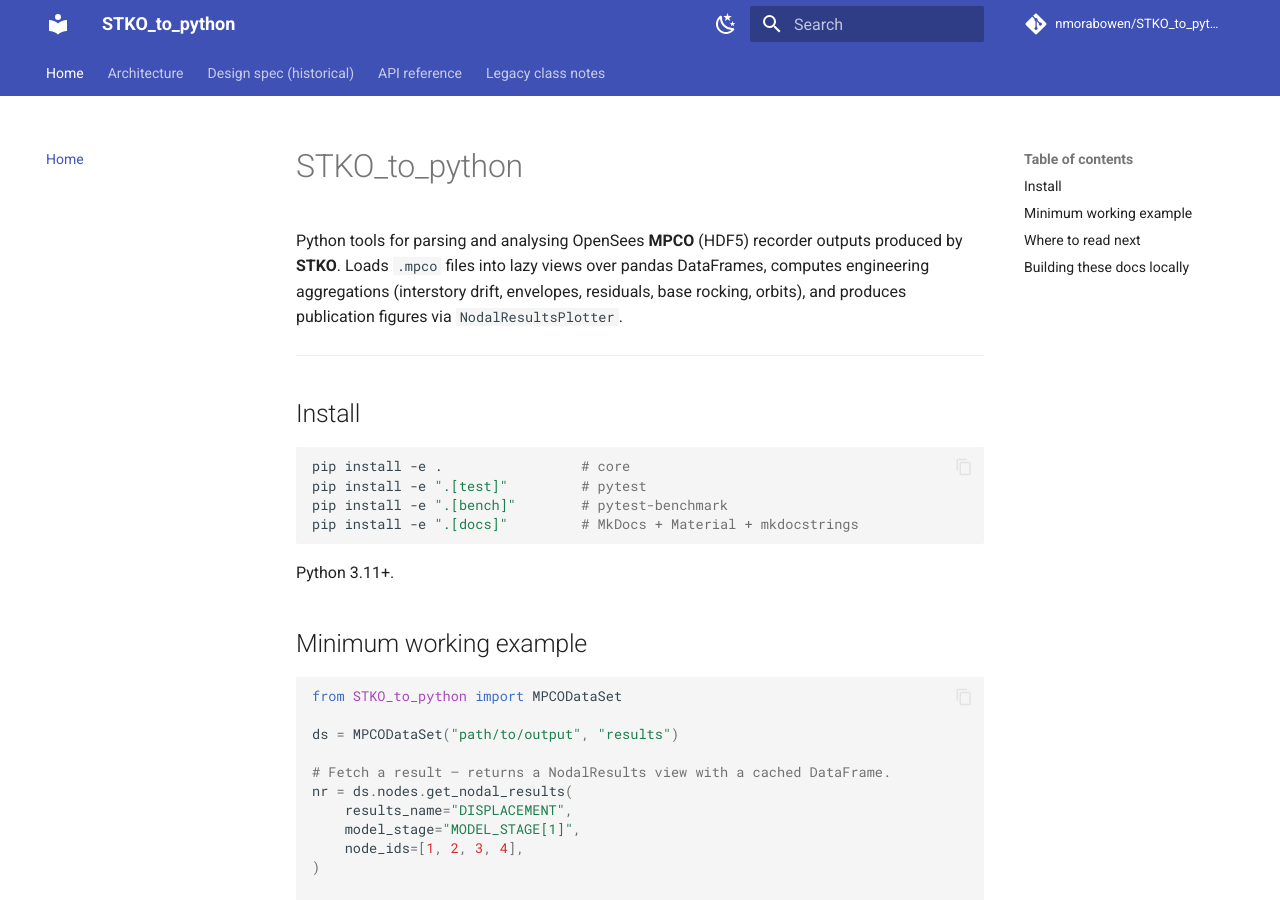
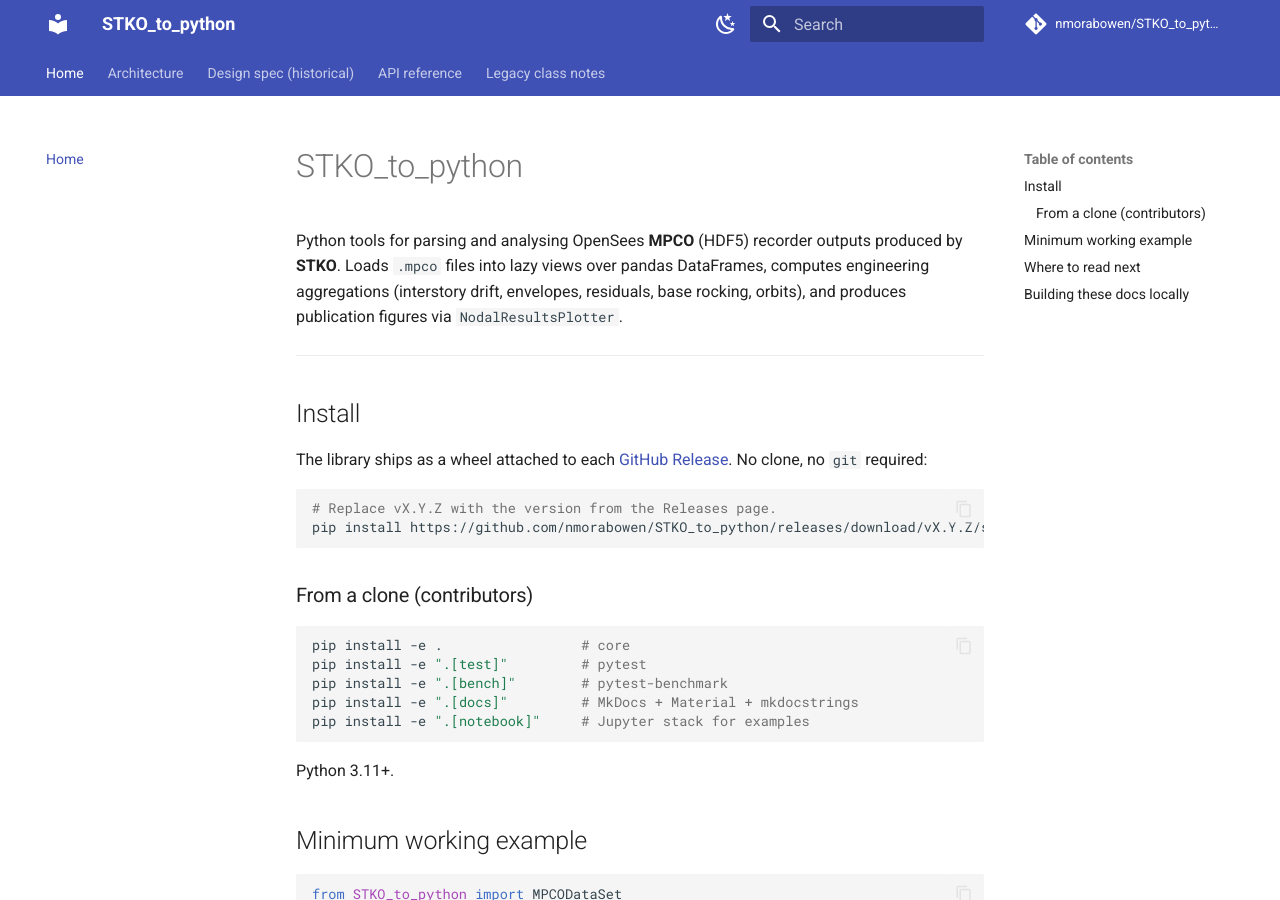
Before and after one commit to nmorabowen/STKO_to_python, an MkDocs documentation site: the page built from docs/index.md, in a window 1280 px wide and 900 px high. Built offline with MkDocs 1.6.1 and Material for MkDocs 9.7.7, drawn with Linux system fonts in a browser that asks for light colours; comment, search, counter and statistics services are not loaded.

Commit message:
Release packaging: v1.0.0 wheel-based distribution
- Bump version 0.1.0 -> 1.0.0
- Add .github/workflows/release.yml: builds wheel + sdist and attaches
  them to the GitHub Release on v*.*.* tag push
- pyproject.toml: PEP 639 license format, move jupyter out of required
  deps into [notebook] extra, add Documentation + Releases URLs
- README and docs/index: lead with release-wheel install URL; keep
  editable-install instructions as contributor fallback
- .gitignore: dist/ and build/

Co-Authored-By: Claude Opus 4.7 <noreply@anthropic.com>

````diff
--- a/docs/index.md
+++ b/docs/index.md
@@ -10,11 +10,23 @@ produces publication figures via `NodalResultsPlotter`.
 
 ## Install
 
+The library ships as a wheel attached to each
+[GitHub Release](https://github.com/nmorabowen/STKO_to_python/releases).
+No clone, no `git` required:
+
+```bash
+# Replace vX.Y.Z with the version from the Releases page.
+pip install https://github.com/nmorabowen/STKO_to_python/releases/download/vX.Y.Z/stko_to_python-X.Y.Z-py3-none-any.whl
+```
+
+### From a clone (contributors)
+
 ```bash
 pip install -e .                 # core
 pip install -e ".[test]"         # pytest
 pip install -e ".[bench]"        # pytest-benchmark
 pip install -e ".[docs]"         # MkDocs + Material + mkdocstrings
+pip install -e ".[notebook]"     # Jupyter stack for examples
 ```
 
 Python 3.11+.
````
Also changed, not shown: README.md (+18 -5 lines), pyproject.toml (+13 -4 lines), 2 other files.
